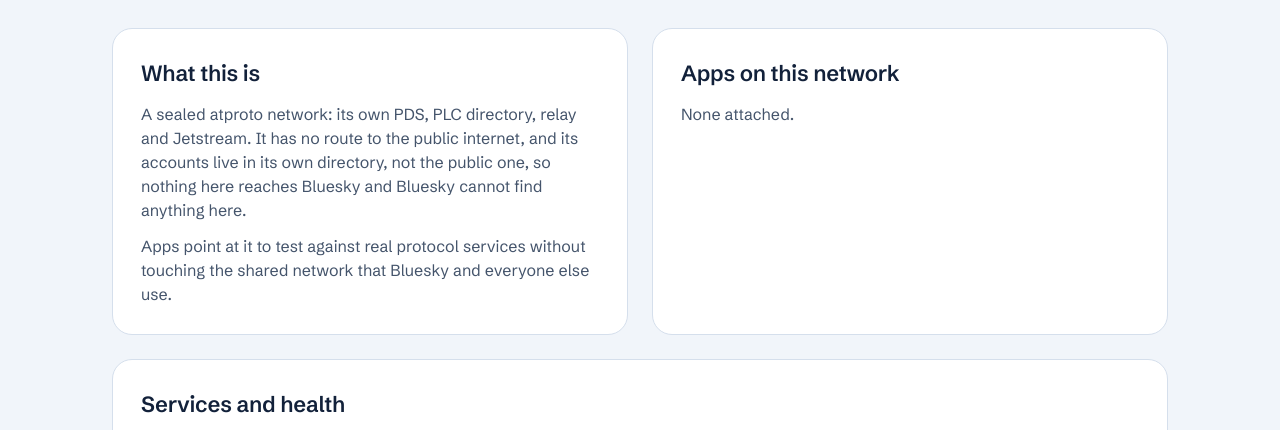
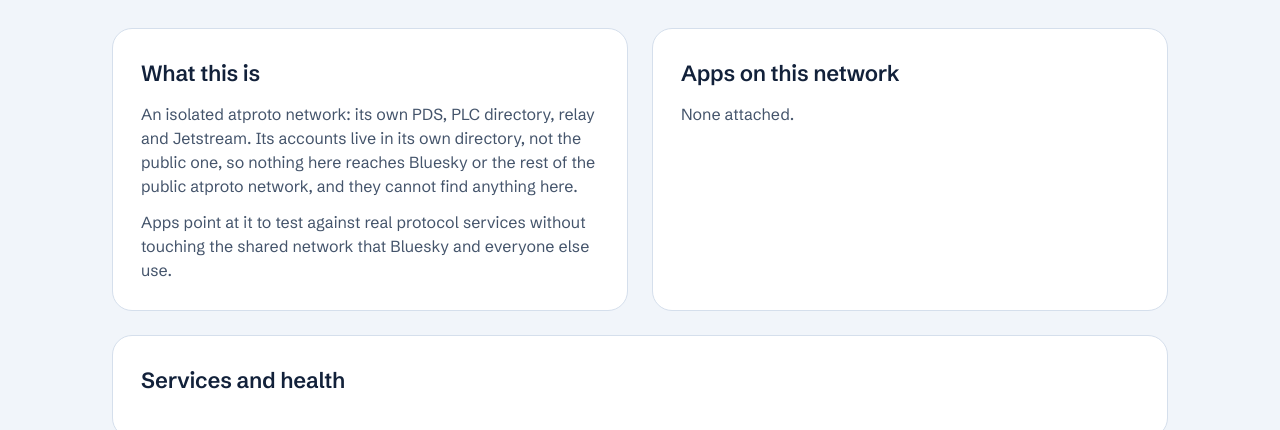
Before and after one commit to OpenMeet-Team/atproto-devnet, a website: page stack/page/index.html in a window 1280 px wide. Shown: the part 365-795 px from the top of the page. Drawn offline with Linux system fonts and the light colour scheme; no server answers.

Commit message:
Page: say isolated from the public atproto network, not from the internet

```diff
--- a/stack/page/index.html
+++ b/stack/page/index.html
@@ -154,9 +154,9 @@
   <div class="grid2">
     <section class="panel">
       <h2>What this is</h2>
-      <p id="about">A sealed atproto network: its own PDS, PLC directory, relay and Jetstream. It has no route to the
-        public internet, and its accounts live in its own directory, not the public one, so nothing here
-        reaches Bluesky and Bluesky cannot find anything here.</p>
+      <p id="about">An isolated atproto network: its own PDS, PLC directory, relay and Jetstream. Its accounts live in its
+        own directory, not the public one, so nothing here reaches Bluesky or the rest of the public atproto
+        network, and they cannot find anything here.</p>
       <p>Apps point at it to test against real protocol services without touching the shared network that
         Bluesky and everyone else use.</p>
     </section>
```
